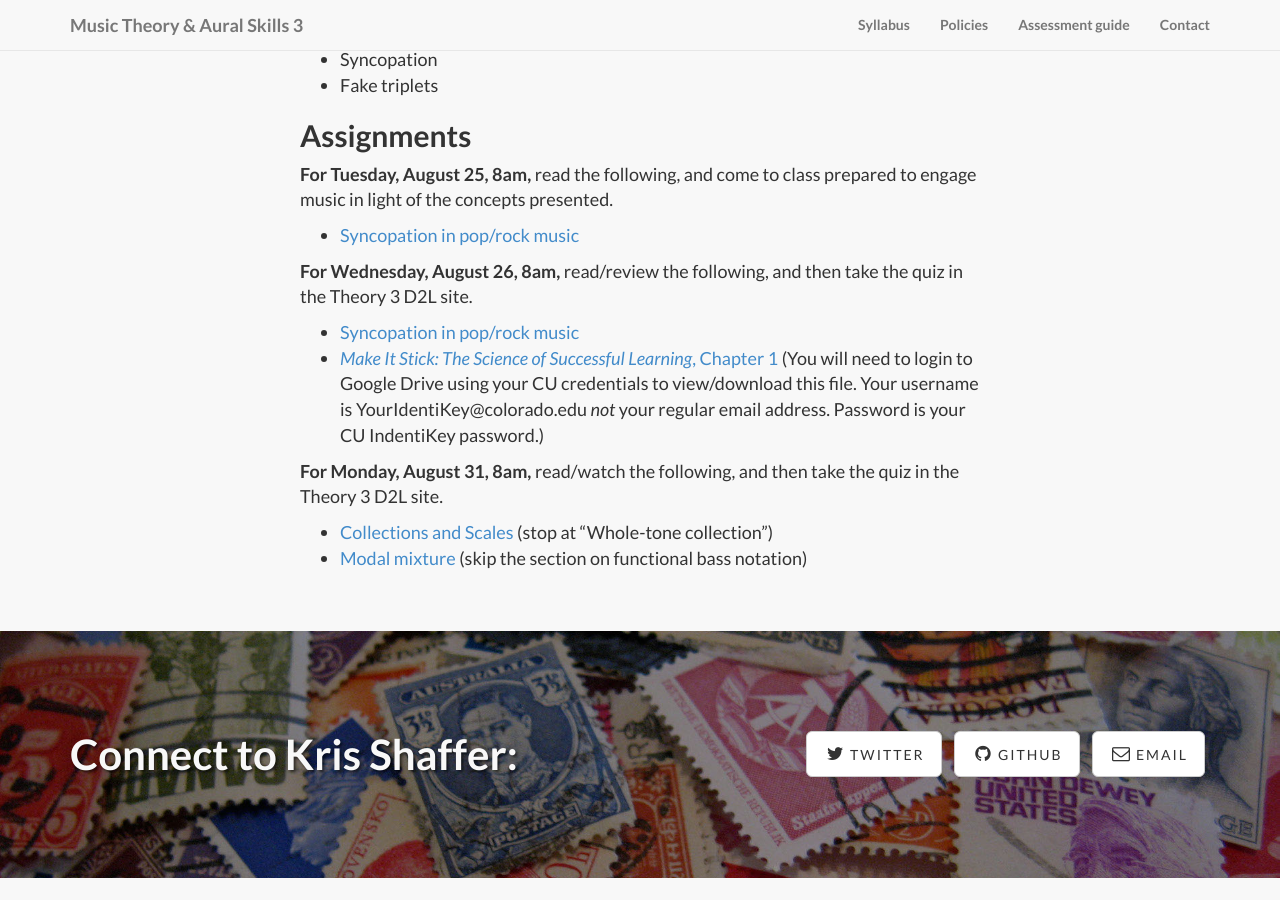
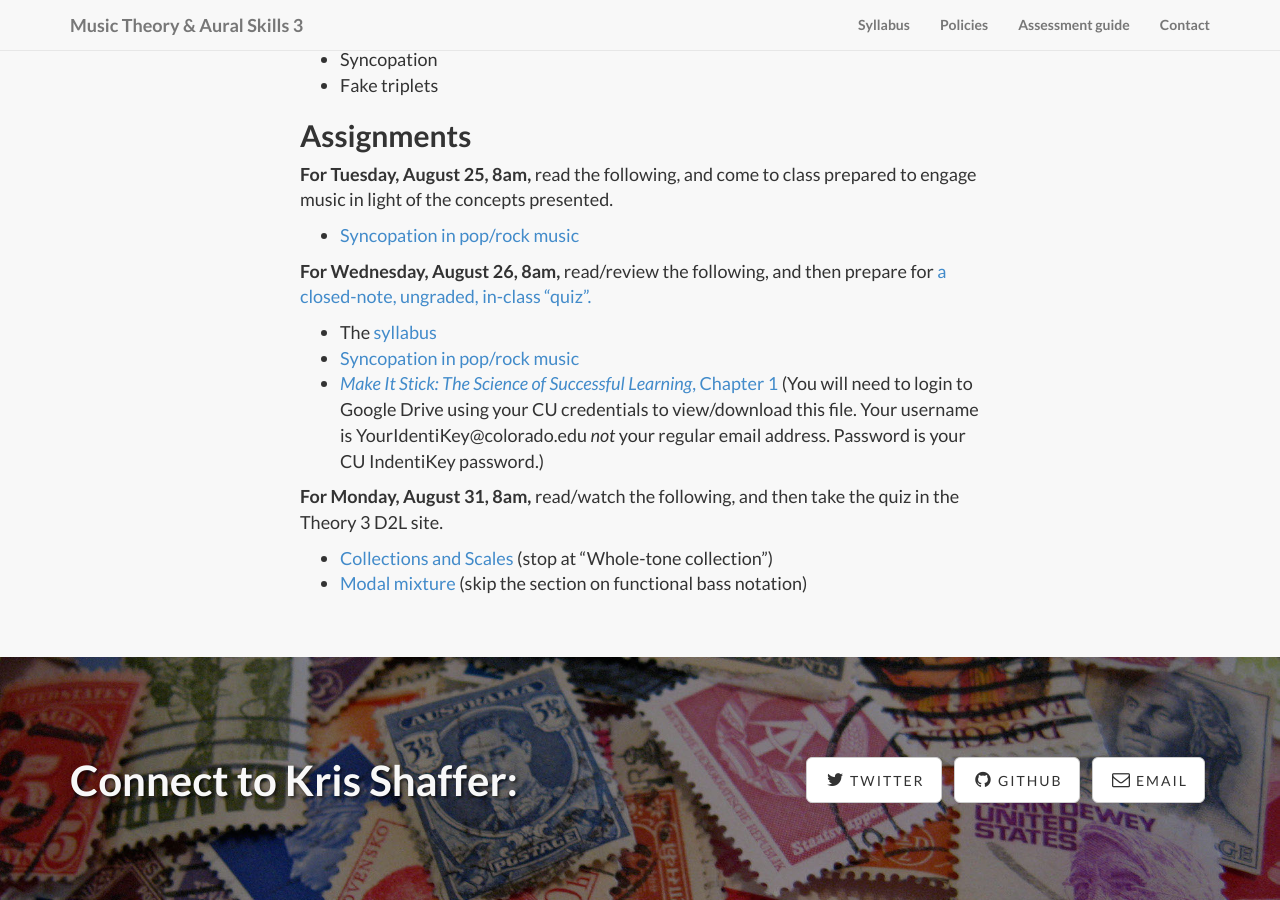
Before and after one commit to kshaffer/theory3, a Jekyll site: the page built from week1.md, in a window 1280 px wide and 900 px high, scrolled down 1071 px. Built offline with Jekyll 4.4.1, drawn with Linux system fonts in a browser that asks for light colours; nearby versions of some CDN libraries; library files that are not in the unit come from our copies.

Commit message:
ungraded quiz 1

```diff
--- a/week1.md
+++ b/week1.md
@@ -30,8 +30,9 @@ In this unit, we will explore the following core concepts:
 
 - [Syncopation in pop/rock music](http://openmusictheory.com/syncopation.html)
 
-**For Wednesday, August 26, 8am,** read/review the following, and then take the quiz in the Theory 3 D2L site.
+**For Wednesday, August 26, 8am,** read/review the following, and then prepare for [a closed-note, ungraded, in-class "quiz".](/week1quiz1/)
 
+- The [syllabus](/syllabus/)
 - [Syncopation in pop/rock music](http://openmusictheory.com/syncopation.html)
 - [*Make It Stick: The Science of Successful Learning*, Chapter 1](https://drive.google.com/open?id=0B9o4hmKNoi6cWmJfUE9MNW1RdVU) (You will need to login to Google Drive using your CU credentials to view/download this file. Your username is YourIdentiKey@colorado.edu *not* your regular email address. Password is your CU IndentiKey password.)
 
```
Also changed, not shown: week1quiz1.md (added, +24 -0 lines), 1 other file.
